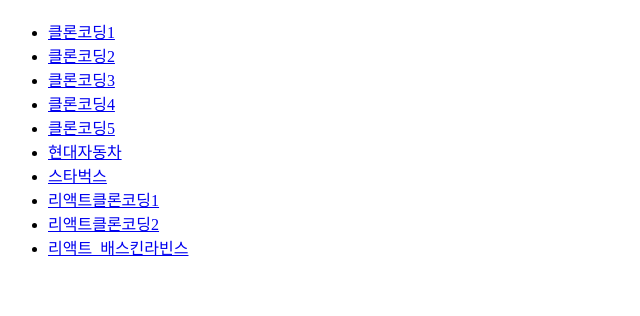
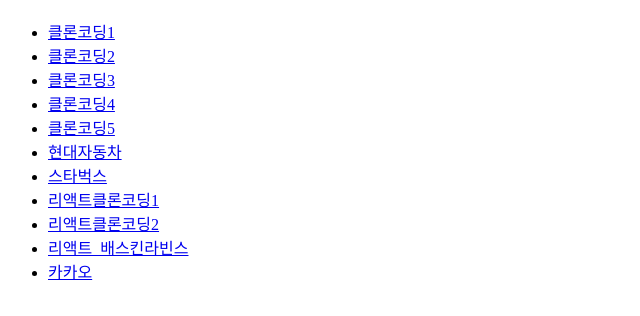
Before and after one commit to juaehan/portfolio, a plain HTML site: page index.html in a window 1280 px wide. Shown: the part 70-386 px from the top of the page, without its empty margins (0-640 px from the left). Drawn offline with Linux system fonts and the light colour scheme.

Commit message:
카카오

```diff
--- a/index.html
+++ b/index.html
@@ -19,6 +19,7 @@
         <li><a href="./clone6/index.html">리액트클론코딩1</a></li>
         <li><a href="./clone7/index.html">리액트클론코딩2</a></li>
         <li><a href="./baskin/index.html">리액트_배스킨라빈스</a></li>
+        <li><a href="./kakao/index.html">카카오</a></li>
     </ul>
 </body>
 </html>
```
